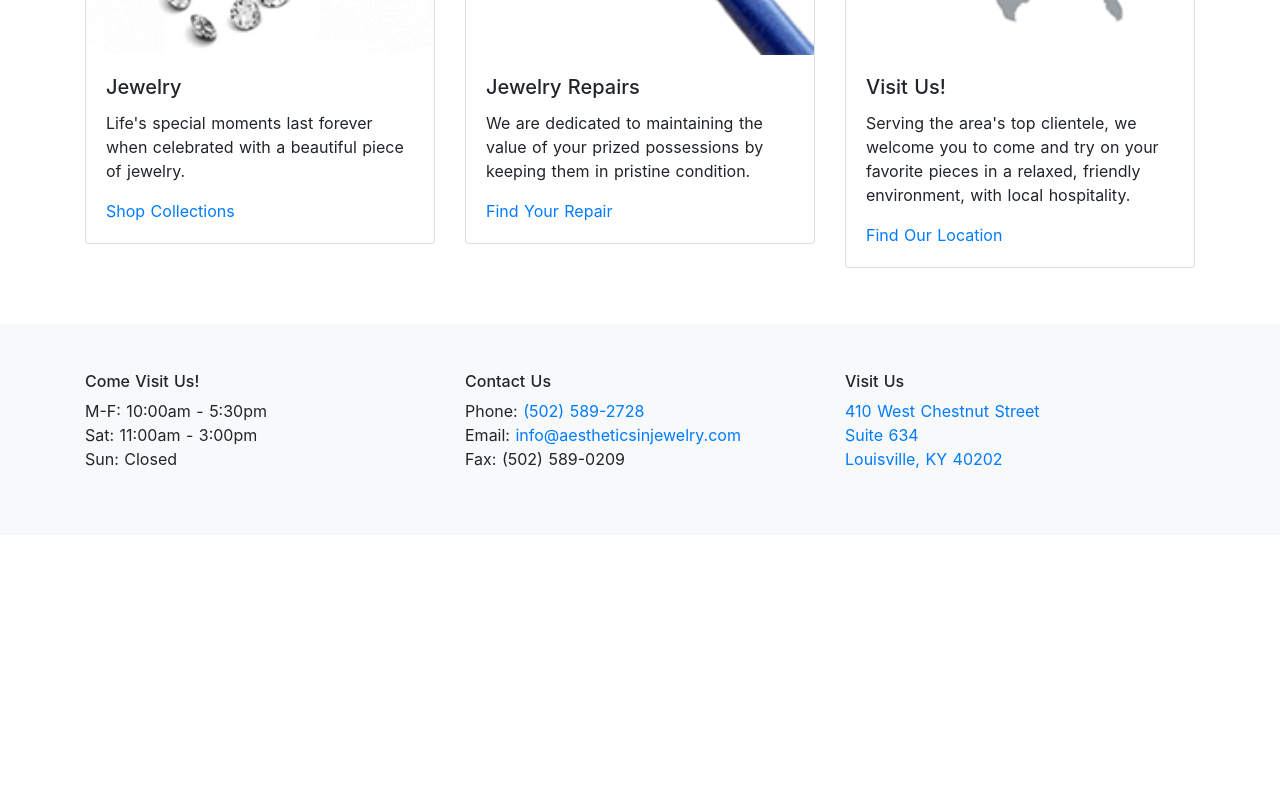
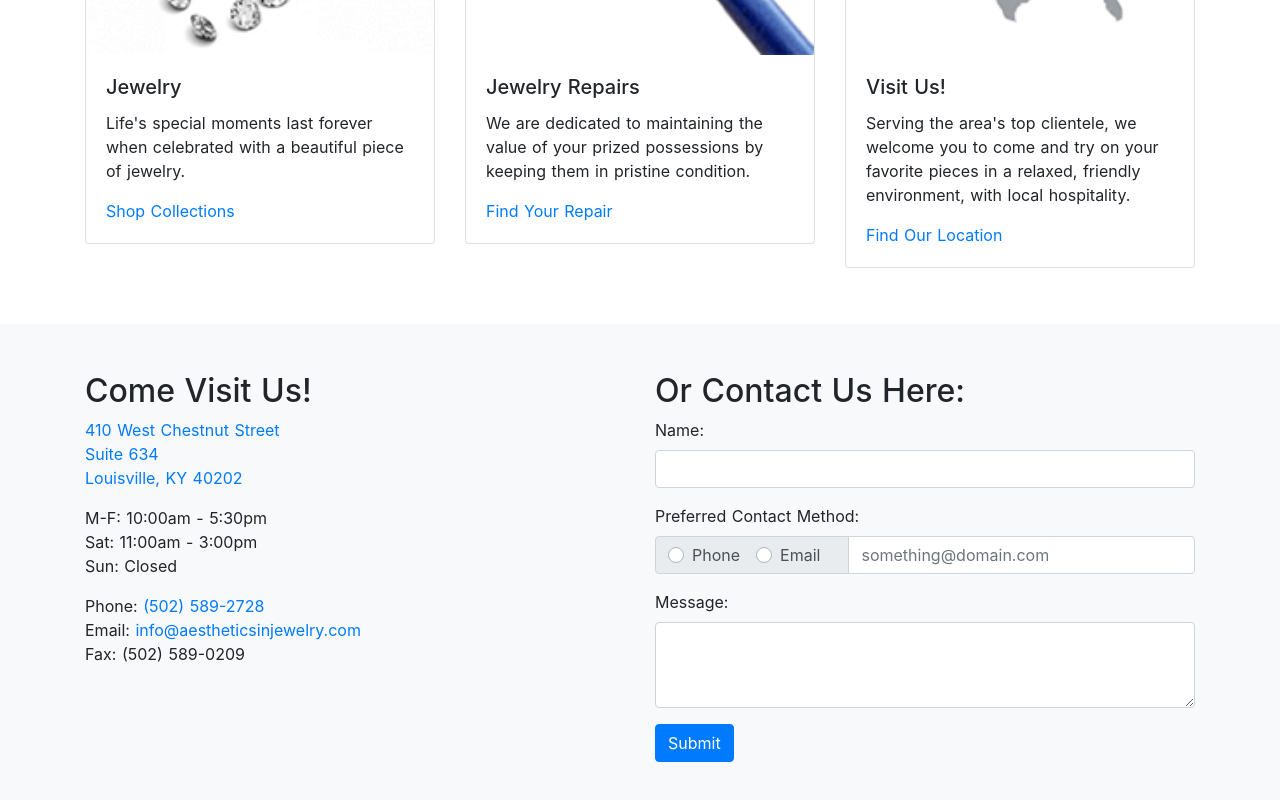
Before and after one commit to shadowlion/aestheticsinjewelry, a Nuxt app: page / in a window 1280 px wide. Shown: the part 1330-2130 px from the top of the page. Before the commit the page ends 1865 px from the top, so only its background shows below. Built offline with nearby package versions, Linux system fonts and the light colour scheme.

Commit message:
init contact form on footer

```diff
--- a/components/Base/BaseFooter/index.vue
+++ b/components/Base/BaseFooter/index.vue
@@ -2,31 +2,8 @@
   <footer class="bg-light py-5">
     <div class="container">
       <div class="row d-flex justify-content-between">
-        <div class="col-md-4">
-          <h6>Come Visit Us!</h6>
-          <address>
-            M-F: 10:00am - 5:30pm
-            <br />
-            Sat: 11:00am - 3:00pm
-            <br />
-            Sun: Closed
-          </address>
-        </div>
-        <div class="col-md-4">
-          <h6>Contact Us</h6>
-          <address>
-            Phone: <a href="tel:5025892728">(502) 589-2728</a>
-            <br />
-            Email:
-            <a href="mailto:info@aestheticsinjewelry.com">
-              info@aestheticsinjewelry.com
-            </a>
-            <br />
-            Fax: (502) 589-0209
-          </address>
-        </div>
-        <div class="col-md-4">
-          <h6>Visit Us</h6>
+        <div class="col-md-6">
+          <h2>Come Visit Us!</h2>
           <a
             href="https://www.google.com/maps/place/410+W+Chestnut+St,+Louisville,+KY+40202/@38.2488751,-85.7606713,17z/data=!3m1!4b1!4m5!3m4!1s0x886972afaf855dd3:0x7fda89111b43c510!8m2!3d38.2488751!4d-85.7584826"
             target="_blank"
@@ -39,8 +16,40 @@
               Louisville, KY 40202
             </address>
           </a>
+
+          <address>
+            M-F: 10:00am - 5:30pm
+            <br />
+            Sat: 11:00am - 3:00pm
+            <br />
+            Sun: Closed
+          </address>
+
+          <address>
+            Phone: <a href="tel:5025892728">(502) 589-2728</a>
+            <br />
+            Email:
+            <a href="mailto:info@aestheticsinjewelry.com">
+              info@aestheticsinjewelry.com
+            </a>
+            <br />
+            Fax: (502) 589-0209
+          </address>
+        </div>
+        <div class="col-md-6">
+          <h2>Or Contact Us Here:</h2>
+          <contact-form></contact-form>
         </div>
       </div>
     </div>
   </footer>
 </template>
+
+<script lang="ts">
+import Vue from "vue";
+import ContactForm from "@/components/Forms/ContactForm/index.vue";
+
+export default Vue.extend({
+  components: { ContactForm }
+});
+</script>
--- /dev/null
+++ b/components/Forms/ContactForm/index.vue
@@ -0,0 +1,52 @@
+<template>
+  <b-form @submit.prevent="submitContactForm">
+    <b-form-group label="Name:" label-for="input-name">
+      <b-form-input id="input-name" v-model="form.name" />
+    </b-form-group>
+
+    <label for="input-method">Preferred Contact Method:</label>
+    <b-input-group class="pb-3">
+      <b-input-group-prepend is-text>
+        <b-form-radio-group
+          v-model="form.method"
+          name="input-method"
+          :options="['Phone', 'Email']"
+        />
+      </b-input-group-prepend>
+      <b-form-input
+        id="input-method"
+        v-model="form.methodData"
+        :placeholder="
+          form.method === 'Phone' ? '(###) ###-####' : 'something@domain.com'
+        "
+      />
+    </b-input-group>
+
+    <b-form-group label="Message:" label-for="input-message">
+      <b-form-textarea id="input-message" v-model="form.message" rows="3" />
+    </b-form-group>
+
+    <button class="btn btn-primary" type="submit">Submit</button>
+  </b-form>
+</template>
+
+<script lang="ts">
+import Vue from "vue";
+export default Vue.extend({
+  data() {
+    return {
+      form: {
+        name: null,
+        method: null,
+        methodData: null
+      }
+    };
+  },
+  methods: {
+    submitContactForm() {
+      // eslint-disable-next-line
+      console.log("submitted!");
+    }
+  }
+});
+</script>
```
